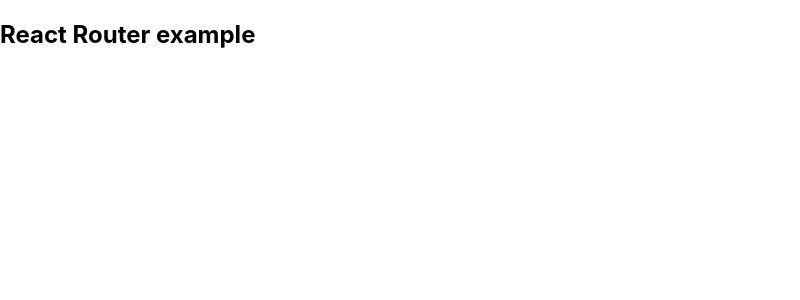
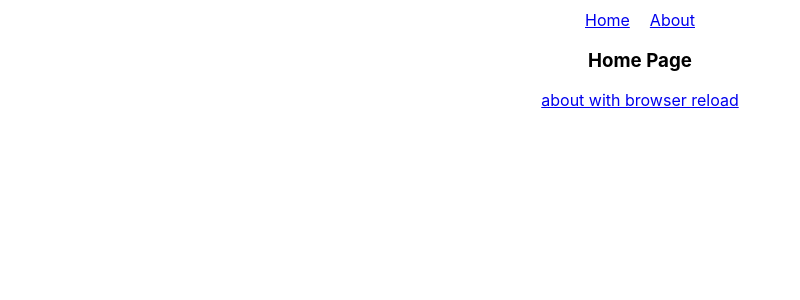
Before and after one commit to learnwithparam/react-router-series, a React (Create React App) app: page / in a window 1280 px wide. Shown: the top 300 px of the page, without its empty margins (0-800 px from the left). Built offline with nearby package versions, Linux system fonts and the light colour scheme.

Commit message:
feat: basic routing with example

```diff
--- a/src/App.css
+++ b/src/App.css
@@ -1 +1,8 @@
-/* styles will come here */
+.App {
+  text-align: center;
+  margin: 10px;
+}
+
+a {
+  margin: 0 10px;
+}
--- a/src/App.js
+++ b/src/App.js
@@ -1,10 +1,29 @@
 import React from 'react';
+import { Link, BrowserRouter as Router, Route } from 'react-router-dom';
 import './App.css';
+
+const IndexPage = () => {
+  return (
+    <h3>Home Page</h3>
+  );
+};
+
+const AboutPage = () => {
+  return (
+    <h3>About Page</h3>
+  );
+};
 
 const App = () => {
   return (
     <section className="App">
-      <h1>React Router example</h1>
+      <Router>
+        <Link to="/">Home</Link>
+        <Link to="/about">About</Link>
+        <Route exact path="/" component={IndexPage} />
+        <Route exact path="/about" component={AboutPage} />
+      </Router>
+      <a href="/about">about with browser reload</a>
     </section>
   );
 };
```
